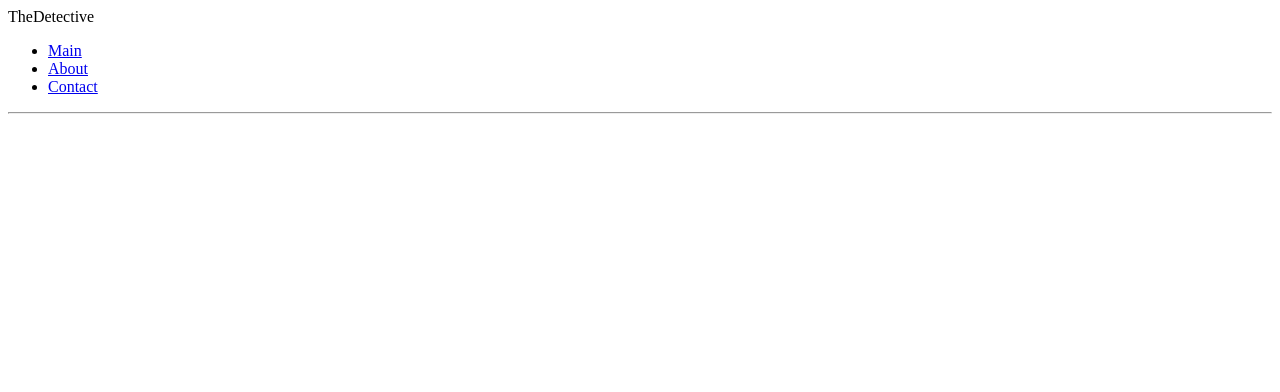
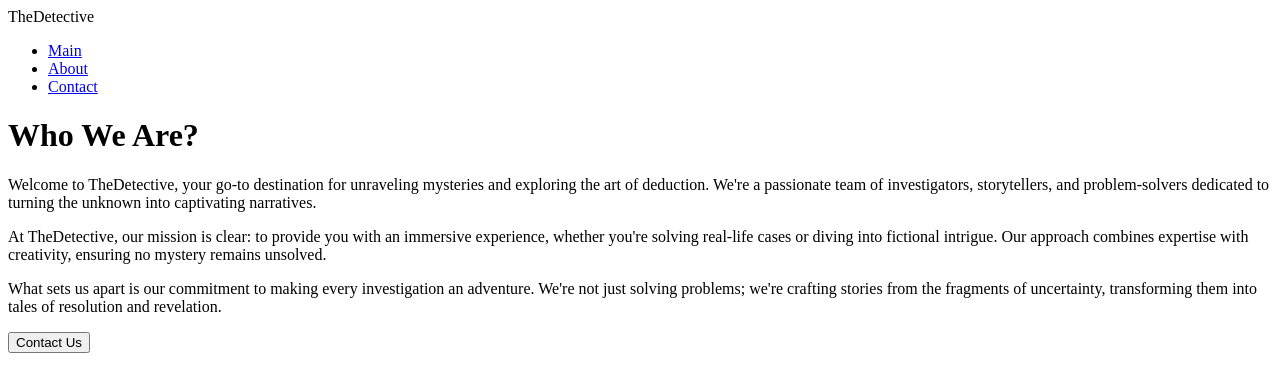
Before and after one commit to glidingrat/KodovaniWebu, a plain HTML site: page Web/About.html in a window 1280 px wide. Drawn offline with Linux system fonts and the light colour scheme.

Commit message:
about text

```diff
--- a/Web/About.html
+++ b/Web/About.html
@@ -24,14 +24,16 @@
 
     </header>
     <main>
+        <h1>Who We Are?</h1>
+        <p>Welcome to TheDetective, your go-to destination for unraveling mysteries and exploring the art of deduction. We're a passionate team of investigators, storytellers, and problem-solvers dedicated to turning the unknown into captivating narratives.</p>
+        <p>At TheDetective, our mission is clear: to provide you with an immersive experience, whether you're solving real-life cases or diving into fictional intrigue. Our approach combines expertise with creativity, ensuring no mystery remains unsolved.</p>
+        <p>What sets us apart is our commitment to making every investigation an adventure. We're not just solving problems; we're crafting stories from the fragments of uncertainty, transforming them into tales of resolution and revelation.</p>
+        <button class="answers-button">Contact Us</button>
     </main>
 
     <aside>
     </aside>
 
-    <footer>
-        <hr>
-        <p><small>  </small></p>
-    </footer>
+
 </body>
 </html>
```
Also changed, not shown: Web/Contact.html (+1 -4 lines), Web/img/Office.jpg (added), 1 other file.
